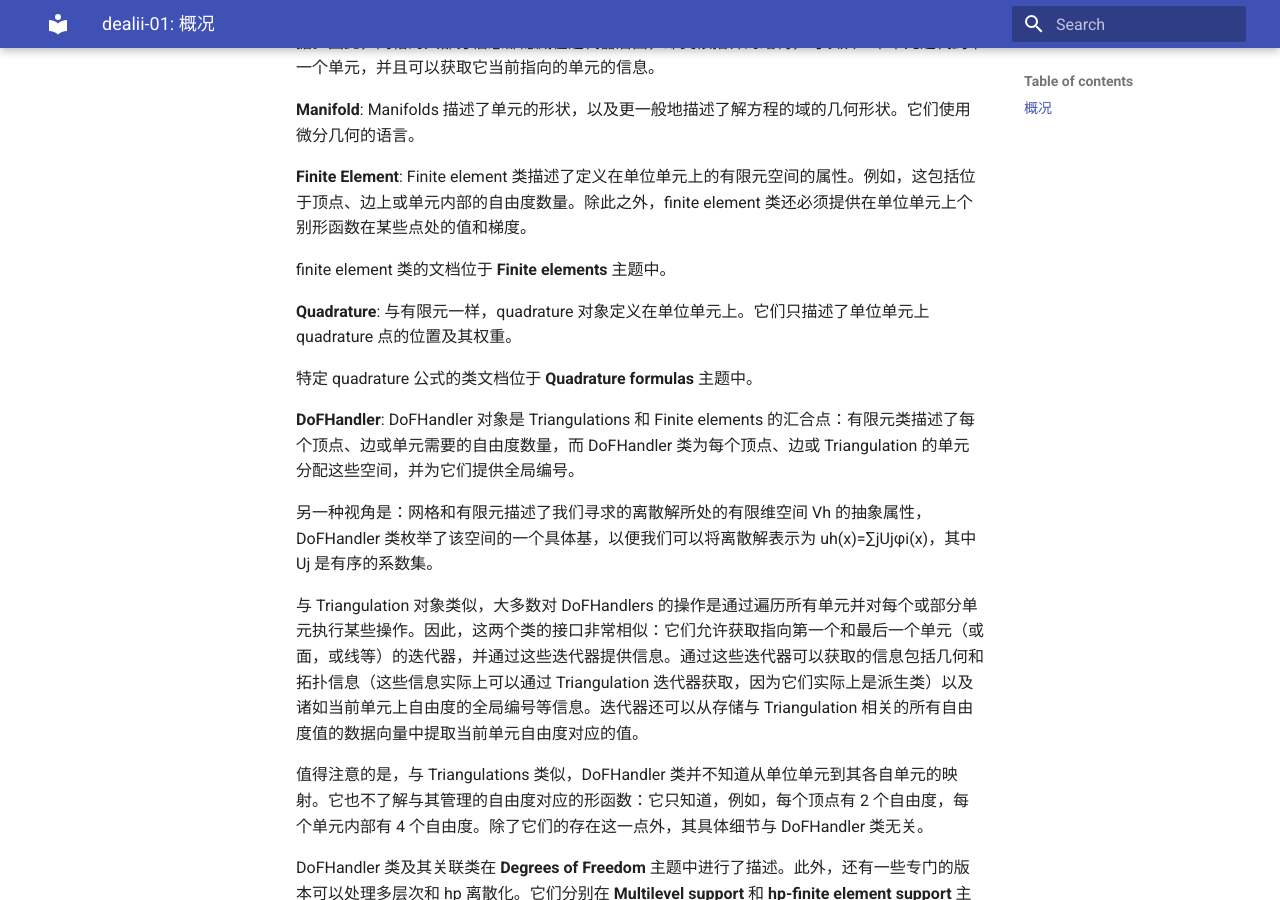
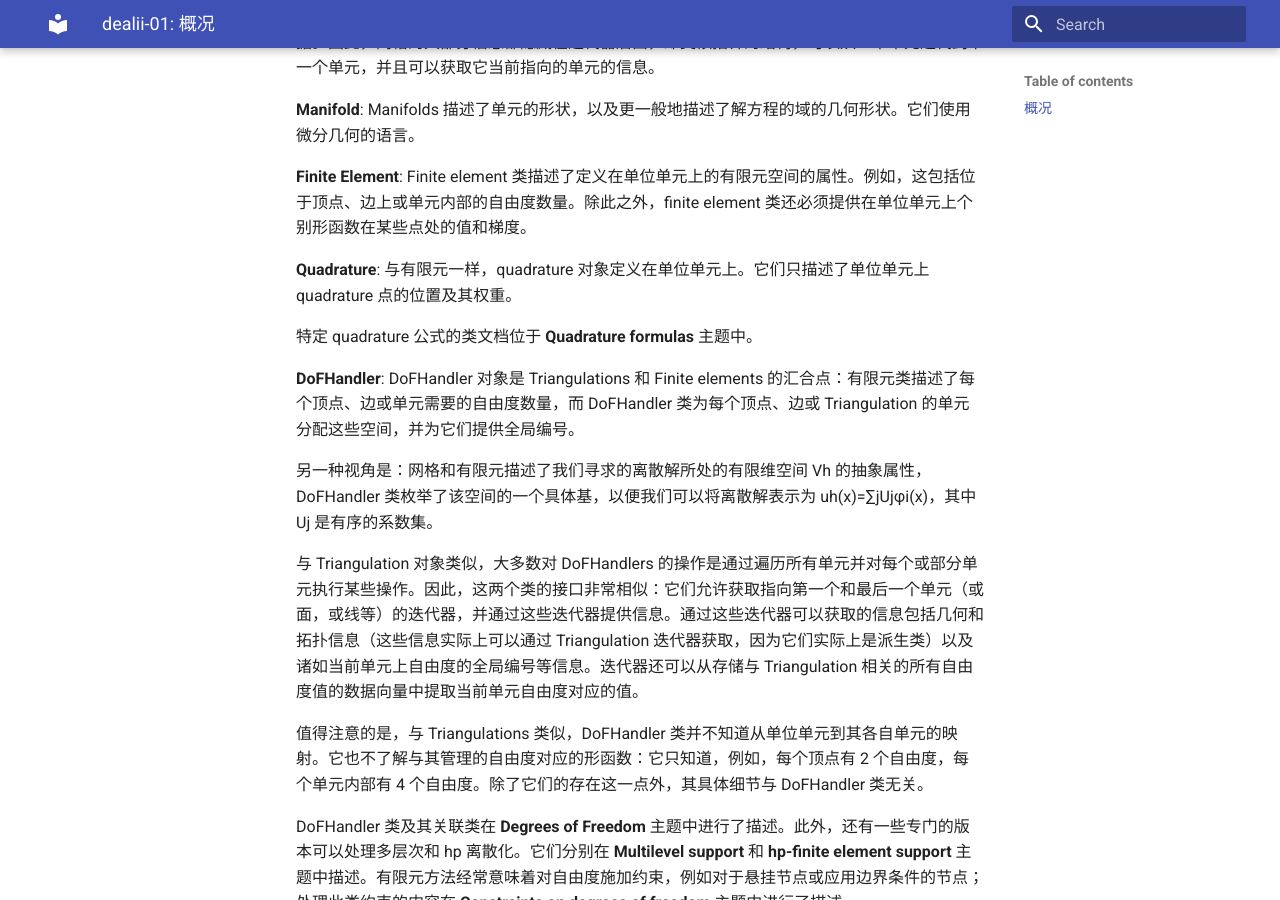
Before and after one commit to ymma98/technotes, an MkDocs documentation site: the page built from docs/FEM/dealii-01_概况.md, in a window 1280 px wide and 900 px high, scrolled down 508 px. Built offline with MkDocs 1.6.1 and Material for MkDocs 9.7.7, drawn with Linux system fonts in a browser that asks for light colours; part of the change alters nothing that is shown.

Commit message:
docs/FEM/dealii-01_概况.md updated from https://stackedit.cn/

```diff
--- a/docs/FEM/dealii-01_概况.md
+++ b/docs/FEM/dealii-01_概况.md
@@ -16,7 +16,6 @@ Triangulation 存储网格的几何和拓扑属性：单元如何连接及其顶
 
 **Finite Element**: Finite element 类描述了定义在单位单元上的有限元空间的属性。例如，这包括位于顶点、边上或单元内部的自由度数量。除此之外，finite element 类还必须提供在单位单元上个别形函数在某些点处的值和梯度。
 
-finite element 类的文档位于 **Finite elements** 主题中。
 
 **Quadrature**: 与有限元一样，quadrature 对象定义在单位单元上。它们只描述了单位单元上 quadrature 点的位置及其权重。
 
@@ -57,6 +56,6 @@ DoFHandler 类及其关联类在 **Degrees of Freedom** 主题中进行了描述
 我们为希望将应用程序文档直接链接到 deal.II 在线文档的用户提供了 Doxygen 标签文件。标签文件位于 deal.tag。对于每个 deal.II 版本，它位于 Doxygen 参考文档的上一级目录中。要使用标签文件，你需要将其下载到 Doxygen 能找到的位置。之后，在你的 Doxygen 选项文件中找到 `TAGFILES` 键并写入
 
 <!--stackedit_data:
-eyJoaXN0b3J5IjpbLTE1MjA4MjM1MCwtNDY1NzQ3NDIzLC0xOD
-E5MDY2NTE2LDExNjQxMDg0MTBdfQ==
+eyJoaXN0b3J5IjpbLTQ3MTQ0MTc0MSwtMTUyMDgyMzUwLC00Nj
+U3NDc0MjMsLTE4MTkwNjY1MTYsMTE2NDEwODQxMF19
 -->
```
